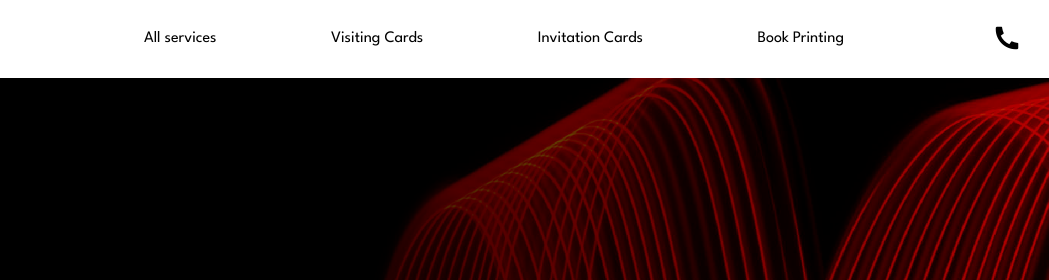
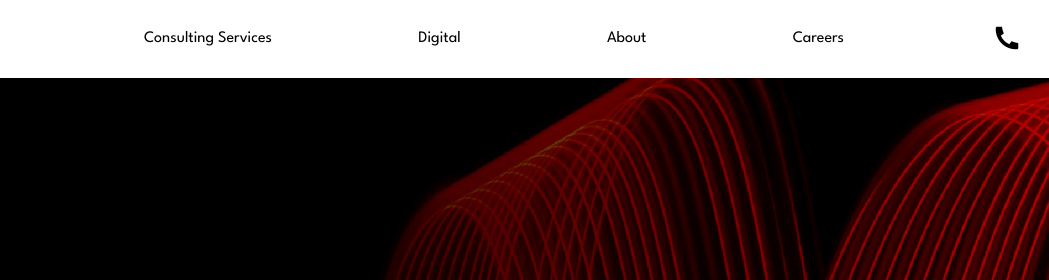
Before and after one commit to jineshnagori/vanguard, a plain HTML site: page index.html in a window 1280 px wide. Shown: the top 280 px of the page, 231-1280 px from the left. Drawn offline with nearby package versions, Linux system fonts and the light colour scheme.

Commit message:
nav bar fixed

```diff
--- a/index.html
+++ b/index.html
@@ -29,16 +29,16 @@
                     </button>
                     <div class="navbar-nav mr-auto">
                         <div class="nav-item">
-                            <a href="#service-gallery">All Services</a>
+                            <a href="consulting-services/">Consulting Services</a>
                         </div>
                         <div class="nav-item">
-                            <a href="visiting-cards/">Visiting Cards</a>
+                            <a href="digital/">Digital</a>
                         </div>
                         <div class="nav-item">
-                            <a href="invitation-cards/">Invitation Cards</a>
+                            <a href="about/">About</a>
                         </div>
                         <div class="nav-item">
-                            <a href="tel:+919214555303">Book Printing</a>
+                            <a href="careers/">Careers</a>
                         </div>
                     </div>
                 </div>
@@ -50,21 +50,21 @@
             </div>
             <div class="menu d-flex justify-content-between m-hide">
                 <div class="menu-item">
-                    <a href="#service-gallery"><p>All services</p></a>
+                    <a href="consulting-services/"><p>Consulting Services</p></a>
                 </div>
                 <div class="menu-item">
-                    <a href="visiting-cards/"><p>Visiting Cards</p></a>
+                    <a href="digital/"><p>Digital</p></a>
                 </div>
                 <div class="menu-item">
-                    <a href="invitation-cards/"><p>Invitation Cards</p></a>
+                    <a href="about/"><p>About</p></a>
                 </div>
                 <div class="menu-item">
-                    <a href="tel:+919214555303"><p>Book Printing</p></a>
+                    <a href="careers/"><p>Careers</p></a>
                 </div>
             </div>
             <div class="help d-flex justify-content-between align-items-center">
                 <div class="help-icon">
-                    <a href="tel:+919214555303"><i class="ri-phone-fill"></i></a>
+                    <a href="#contact"><i class="ri-phone-fill"></i></a>
                 </div>
             </div>
         </div>
```
